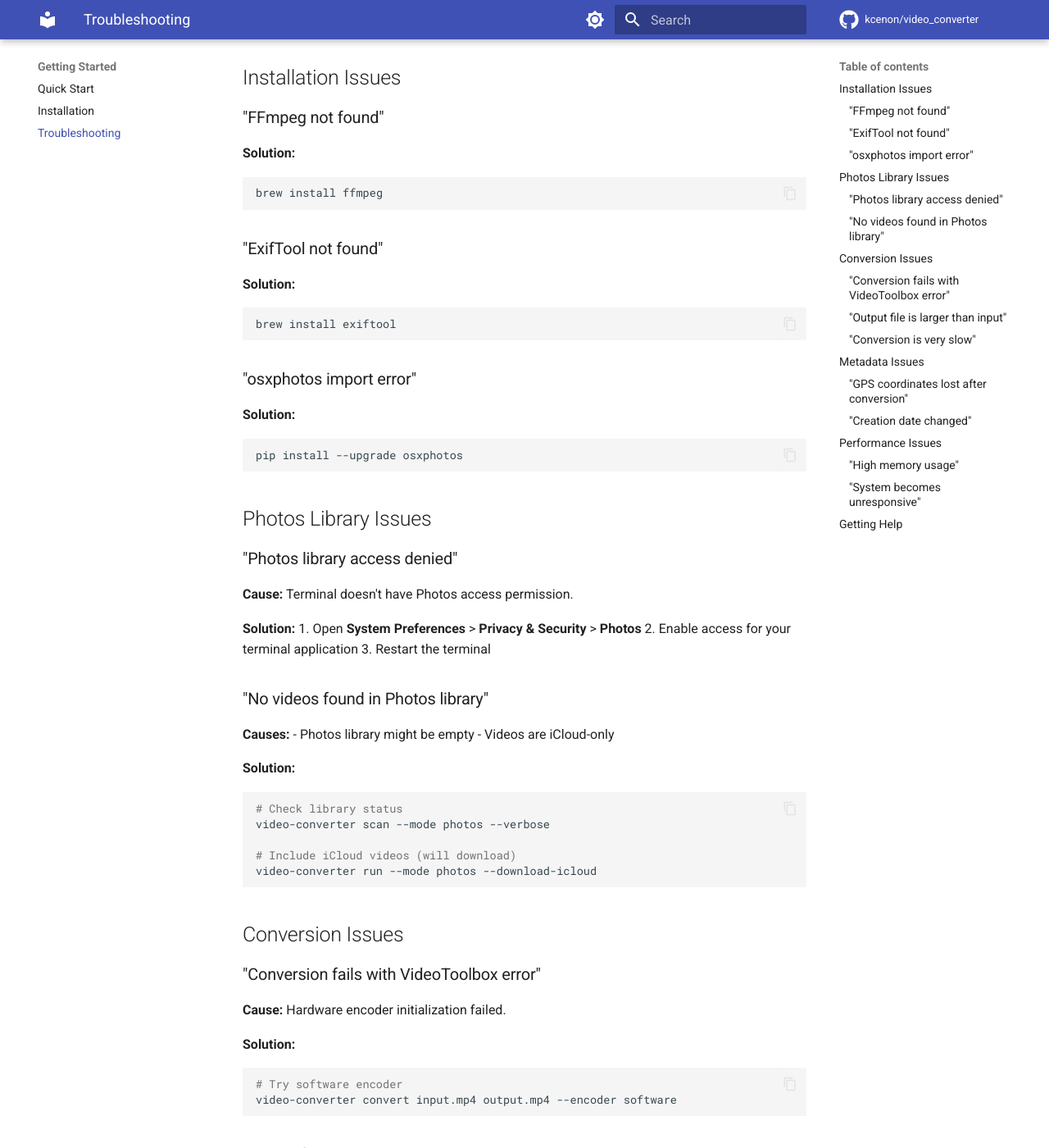
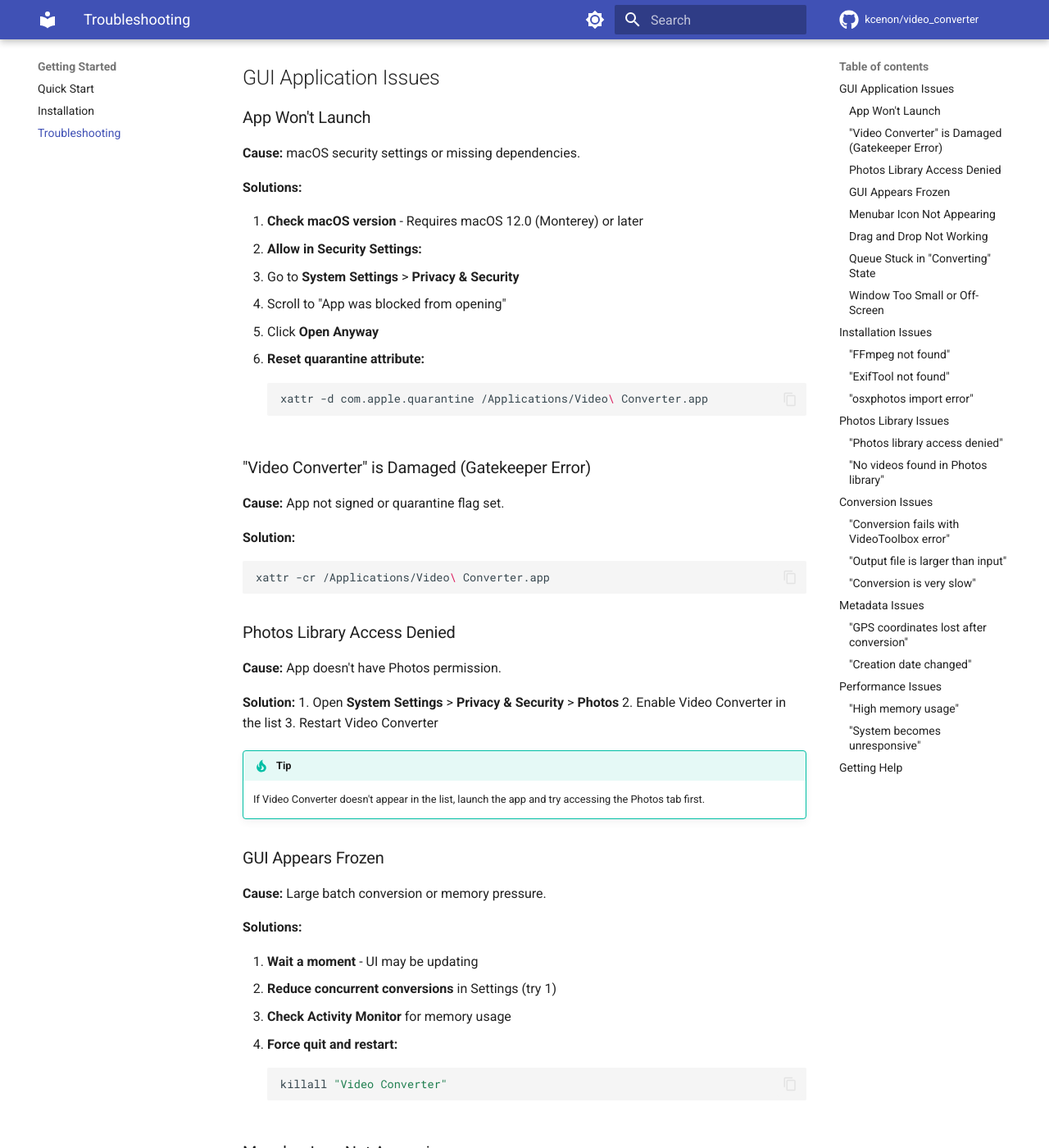
Before and after one commit to kcenon/video_converter, an MkDocs documentation site: the page built from docs/troubleshooting.md, in a window 1280 px wide and 1400 px high, scrolled down 216 px. Shown: the whole window at 82% size. Built offline with MkDocs 1.6.1 and Material for MkDocs 9.7.7, drawn with Linux system fonts in a browser that asks for light colours; comment, search, counter and statistics services are not loaded; the version menu is left out; some of the changed text lies outside the part shown.

Commit message:
docs(troubleshooting): add GUI-specific troubleshooting section
- Add solutions for app launch issues and Gatekeeper errors
- Document Photos library permission resolution
- Include fixes for frozen GUI and menubar issues
- Add drag-and-drop and queue troubleshooting

````diff
--- a/docs/troubleshooting.md
+++ b/docs/troubleshooting.md
@@ -1,6 +1,104 @@
 # Troubleshooting
 
 Common issues and solutions.
+
+## GUI Application Issues
+
+### App Won't Launch
+
+**Cause:** macOS security settings or missing dependencies.
+
+**Solutions:**
+
+1. **Check macOS version** - Requires macOS 12.0 (Monterey) or later
+2. **Allow in Security Settings:**
+   - Go to **System Settings** > **Privacy & Security**
+   - Scroll to "App was blocked from opening"
+   - Click **Open Anyway**
+3. **Reset quarantine attribute:**
+   ```bash
+   xattr -d com.apple.quarantine /Applications/Video\ Converter.app
+   ```
+
+### "Video Converter" is Damaged (Gatekeeper Error)
+
+**Cause:** App not signed or quarantine flag set.
+
+**Solution:**
+```bash
+xattr -cr /Applications/Video\ Converter.app
+```
+
+### Photos Library Access Denied
+
+**Cause:** App doesn't have Photos permission.
+
+**Solution:**
+1. Open **System Settings** > **Privacy & Security** > **Photos**
+2. Enable Video Converter in the list
+3. Restart Video Converter
+
+!!! tip
+    If Video Converter doesn't appear in the list, launch the app and try accessing the Photos tab first.
+
+### GUI Appears Frozen
+
+**Cause:** Large batch conversion or memory pressure.
+
+**Solutions:**
+
+1. **Wait a moment** - UI may be updating
+2. **Reduce concurrent conversions** in Settings (try 1)
+3. **Check Activity Monitor** for memory usage
+4. **Force quit and restart:**
+   ```bash
+   killall "Video Converter"
+   ```
+
+### Menubar Icon Not Appearing
+
+**Cause:** Menubar disabled or system resources.
+
+**Solutions:**
+
+1. Check **Settings** > **Notification Settings** > **Show in Menubar**
+2. Restart the application
+3. Check if menubar is full (use Bartender or similar)
+
+### Drag and Drop Not Working
+
+**Cause:** Permission or file type issue.
+
+**Solutions:**
+
+1. Ensure file is a supported format (`.mp4`, `.mov`, `.avi`, `.mkv`, `.m4v`)
+2. Check **System Settings** > **Privacy & Security** > **Files and Folders**
+3. Grant Video Converter access to your files
+
+### Queue Stuck in "Converting" State
+
+**Cause:** FFmpeg process hung or crashed.
+
+**Solutions:**
+
+1. Click **Cancel All** in Queue tab
+2. Check for FFmpeg processes:
+   ```bash
+   ps aux | grep ffmpeg
+   killall ffmpeg
+   ```
+3. Restart Video Converter
+
+### Window Too Small or Off-Screen
+
+**Cause:** Saved window position is invalid.
+
+**Solution:** Reset window position:
+```bash
+defaults delete com.video-converter.app NSWindow.Frame
+```
+
+---
 
 ## Installation Issues
 
````
